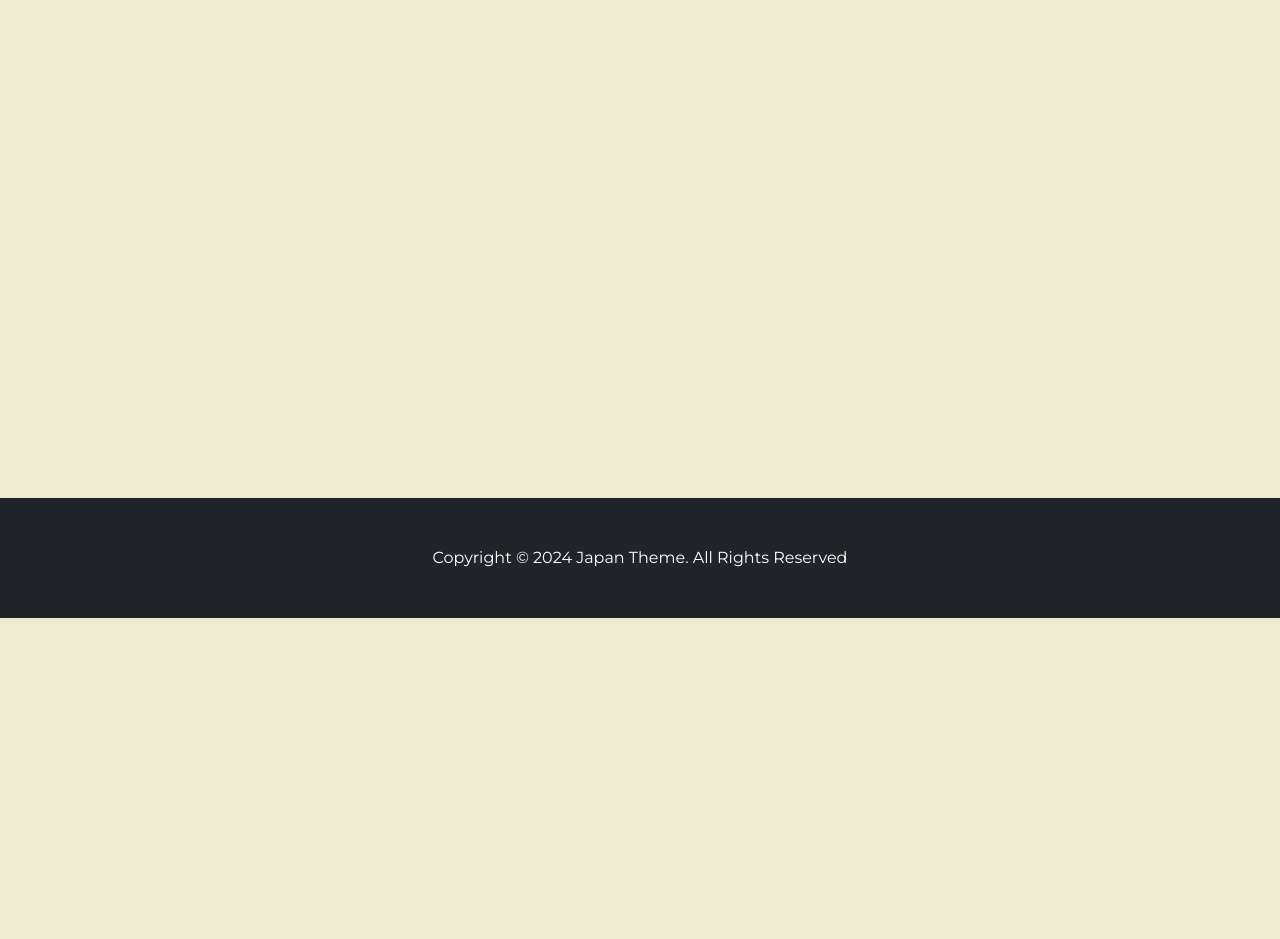
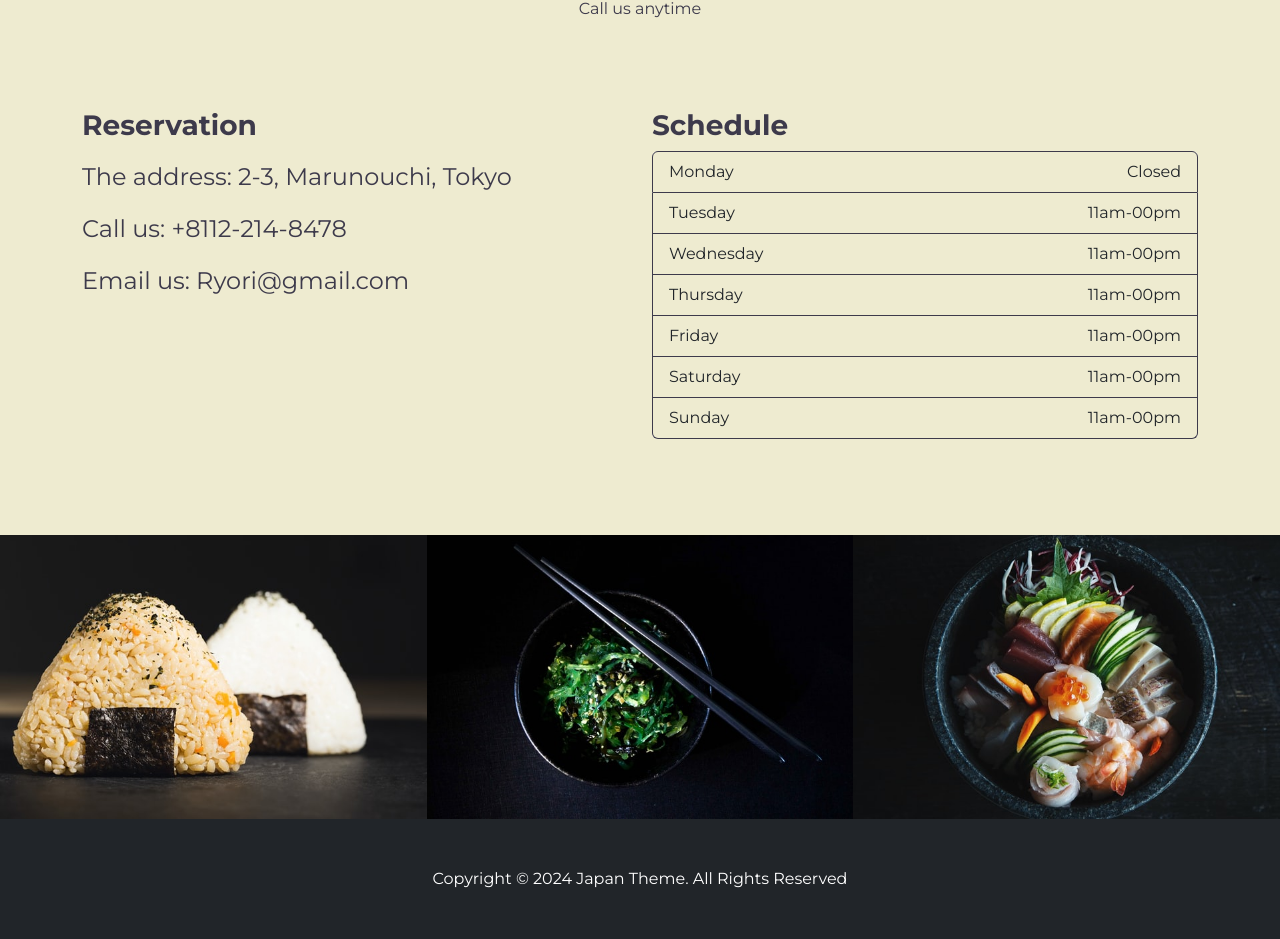
Before and after one commit to pascalinecte91/Japanese-Restaurant, a website: page reservation.html in a window 1280 px wide. Shown: the part 182-1121 px from the top of the page. Before the commit the page ends 800 px from the top, so only its background shows below. Drawn offline with nearby package versions, Linux system fonts and the light colour scheme.

Commit message:
end project

```diff
--- a/reservation.html
+++ b/reservation.html
@@ -11,7 +11,7 @@
   <link
     href="https://fonts.googleapis.com/css2?family=Montserrat:wght@100;200;300;400;500;600;700;800;900&family=Playfair+Display:wght@400;500;600;700;800;900&display=swap"
     rel="stylesheet" />
-    <link rel="stylesheet" href="styles/raw/style.css" />
+  <link rel="stylesheet" href="styles/raw/style.css" />
 </head>
 
 <body class="max-width-body text-light bg-beige d-flex flex-column h-100">
@@ -26,13 +26,62 @@
   <!-- container  page -->
   <!-- ASTUCE footer reste bas bootstrap : h-100 sur le body et sur le html, et un container qui s'etire avec flex-grow-1 -->
 
-  <div class="container flex-grow-1 flex-shrink-0  pb-5">
+  <div class="container flex-grow-1 flex-shrink-0 pb-5">
+    <h1 class="text-center text-dark-1 display-4 playfair-font pt-5 d-sm-block d-none">We are waiting for you</h1>
+    <p class="text-center text-dark-1 pb-4 d-sm-block d-none">Call us anytime</p>
 
+    <div class="row">
+      <!-- Crée une ligne Bootstrap pour 2 colonnes -->
 
+      <!-- Première colonne -->
+      <div class="col-md-6 py-5 text-center text-md-start">
+        <!-- col-md-6 :  6 colonnes sur 12 à partir de la taille d'écran moyenne (md) -->
+        <!-- py-5 : padding vertical (haut et bas) -->
+        <!-- text-md-start : Aligne le texte à gauche pour les écrans de taille moyenne et plus donc centré pour les smart -->
+        <h3 class="text-dark-1 fw-bolder">Reservation</h3>
+        <p class="text-dark-1 fs-4 mt-3">The address: 2-3, Marunouchi, Tokyo</p>
+        <p class="text-dark-1 fs-4 mt-3">Call us: +8112-214-8478</p>
+        <p class="text-dark-1 fs-4 mt-3">Email us: Ryori@gmail.com</p>
+      </div>
+
+      <!-- Deuxième colonne -->
+      <div class="col-md-6 py-5 text-center text-md-start">
+        <!-- Configuration identique à la première colonne pour la mise en page -->
+
+        <h3 class="text-dark-1 fw-bolder">Schedule</h3>
+
+        <ul class="list-group bg-light">
+          <!-- list-group : Applique le style Bootstrap pour les listes groupées -->
+          <li class="list-group-item bg-beige text-dark d-flex justify-content-between">Monday<span>Closed</span></li>
+          <li class="list-group-item bg-beige text-dark d-flex justify-content-between">Tuesday<span>11am-00pm</span></li>
+          <li class="list-group-item bg-beige text-dark d-flex justify-content-between">Wednesday<span>11am-00pm</span></li>
+          <li class="list-group-item bg-beige text-dark d-flex justify-content-between">Thursday<span>11am-00pm</span></li>
+          <li class="list-group-item bg-beige text-dark d-flex justify-content-between">Friday<span>11am-00pm</span></li>
+          <li class="list-group-item bg-beige text-dark d-flex justify-content-between">Saturday<span>11am-00pm</span></li>
+          <li class="list-group-item bg-beige text-dark d-flex justify-content-between">Sunday<span>11am-00pm</span></li>
+        </ul>
+      </div>
+    </div>
   </div>
+
+  <!-- Ligne Bootstrap sans gouttière (espace entre les colonnes) -->
+  <div class="row g-0">
+    <!-- Première Deuxième Troisième colonnes occupent chacune  4/12 -->
+    <div class="col-4">
+      <img src="ressources/images/reservation-2.jpg" class="obj-fit-cover obj-pos-top h-80 w-100" alt="" />
+    </div>
+
+    <div class="col-4">
+      <img src="ressources/images/reservation-1.jpg" class="obj-fit-cover obj-pos-top h-100 w-100" alt="" />
+    </div>
+
+    <div class="col-4">
+      <img src="ressources/images/reservation-3.jpg" class="obj-fit-cover obj-pos-top h-80 w-100" alt="" />
+    </div>
+  </div>
+
   <footer class="bg-dark p-5 text-center">
     <a href="#" class="text-white text-decoration-none">Copyright © 2024 Japan Theme. All Rights Reserved</a>
-
   </footer>
   <script src="scripts/bootstrap.bundle.js"></script>
 </body>
--- a/sass/_palette.scss
+++ b/sass/_palette.scss
@@ -26,6 +26,6 @@ $theme-colors: map.merge($custom-theme-colors, $theme-colors);
      }
 
      .text-#{$key} {
-          color: $val;
+          color: $val !important;
      }
 }
```
Also changed, not shown: menu.html (+3 -3 lines), README.md, styles/raw/style.css, 1 other file.
